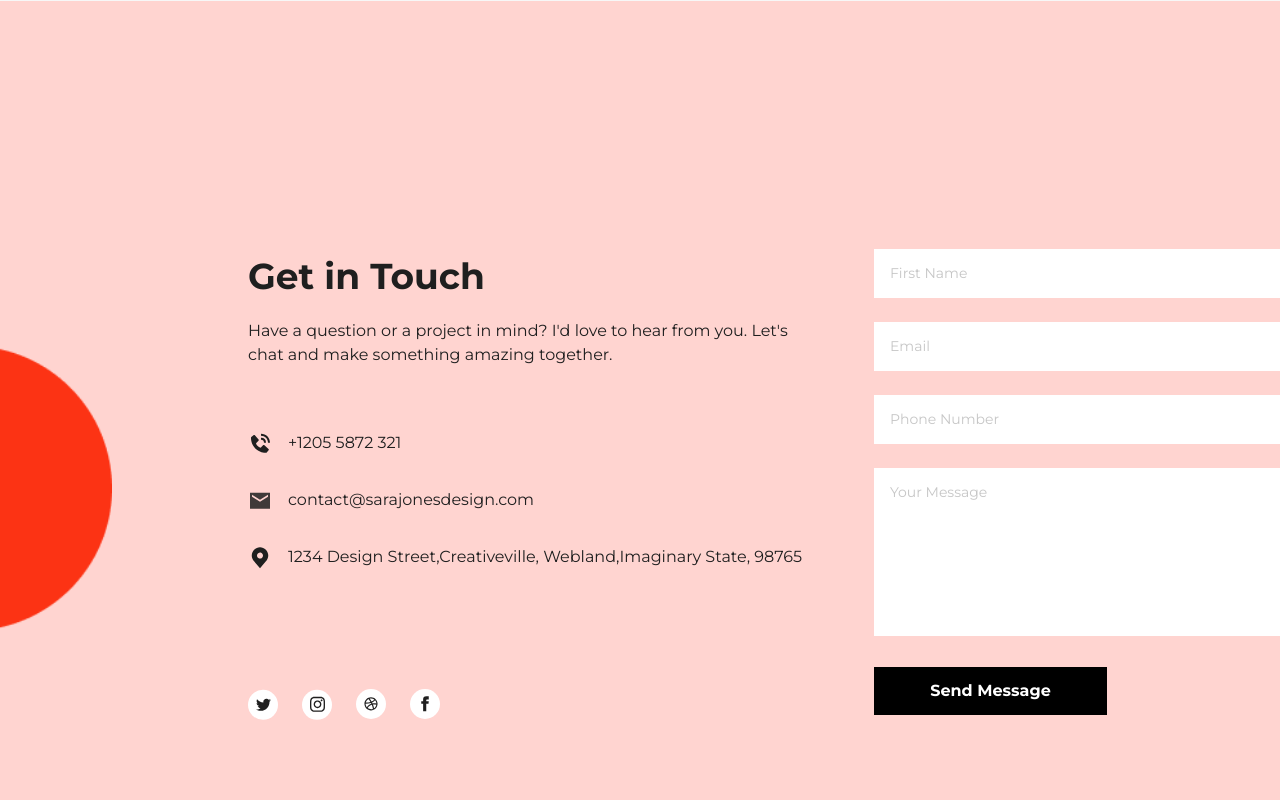
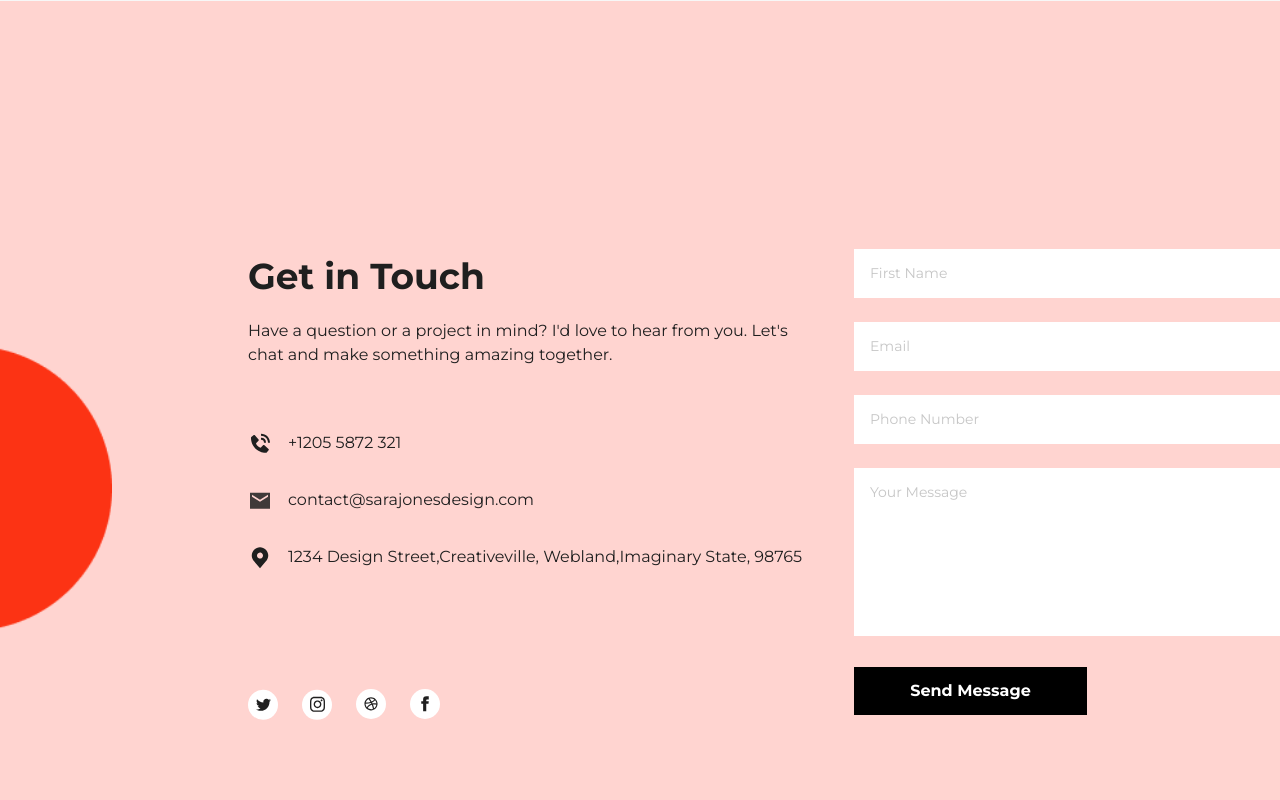
Before and after one commit to Shuaib-Ahmed-2223/rrf-tailwind-practice, a website: page index.html in a window 1280 px wide. Shown: the part 4560-5360 px from the top of the page. Drawn offline with nearby package versions, Linux system fonts and the light colour scheme.

Commit message:
13-6-2025

```diff
--- a/index.html
+++ b/index.html
@@ -623,7 +623,7 @@ Portfolio Section -->
 <div class="absolute left-0 bottom-1/4 sm:bottom-1/3 md:bottom-1/2 lg:bottom-1/5 transform -translate-y-1/2">
   <img src="assets/img/getintouchcircle.png" class="w-16 sm:w-20 md:w-24 lg:w-28" />
 </div>
-  <div class="flex p-[124px] gap-[60px]">
+  <div class="flex p-[124px] gap-[40px]">
     <div class="lg:w-[566px] w-full h-auto flex flex-col justify-between gap-[40px] md:gap-[50px] lg:gap-0">
       <h2 class="font-montserrat text-[36px] font-bold leading-[150%] text-[#1F1F1F]">Get in Touch</h2>
       <p class="font-montserrat text-[16px] font-normal leading-[150%] text-[#1F1F1F] pt-[16px]">Have a question or a project in mind? I'd love to hear from you. Let's chat and make something amazing together.</p>
```
